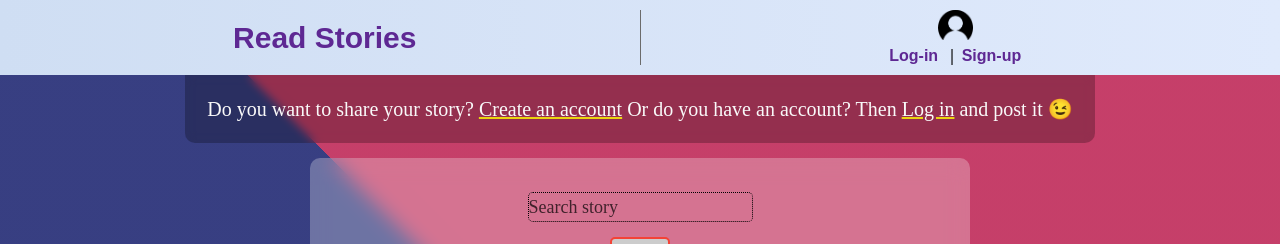
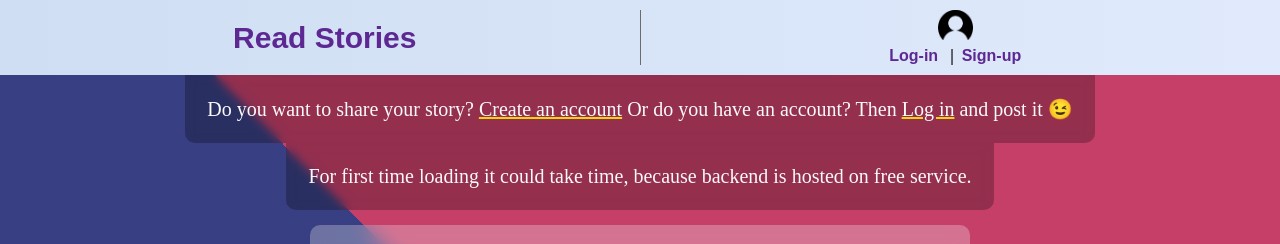
Before and after one commit to Aryak880/story-frontend, a React (Create React App) app: page / in a window 1280 px wide. Shown: the top 244 px of the page. Built offline with nearby package versions, Linux system fonts and the light colour scheme; no server answers.

Commit message:
added message for backed load issue

```diff
--- /dev/null
+++ b/src/components/other/createAccount/FirstLoadingBackend.js
@@ -0,0 +1,15 @@
+import React from 'react'
+import './createAccount.css'
+
+
+const FirstLoadingBackend = () => {
+    return (
+        <div className='create-account-container'>
+            <p>
+                For first time loading it could take time, because backend is hosted on free service.
+            </p>
+        </div>
+    )
+}
+
+export default FirstLoadingBackend
--- a/src/components/story/storyContainer/StoryContainer.js
+++ b/src/components/story/storyContainer/StoryContainer.js
@@ -5,6 +5,7 @@ import NoStory from '../noStory/NoStory'
 import StoryCard from '../storyCard/StoryCard'
 import SURL from '../../../const'
 import CreateAccount from '../../other/createAccount/CreateAccount'
+import FirstLoadingBackend from '../../other/createAccount/FirstLoadingBackend'
 
 const StoryContainer = ({userData}) => {
     const [stories, setStories] = useState([])
@@ -15,6 +16,7 @@ const StoryContainer = ({userData}) => {
     const [isLoggedIn] = useState(Object.keys(userData).length !== 0)
     const [totalStories] = useState(0)
     const [pageNo, setPageNo] = useState(1)
+    const [firstLoading, setFirstLoading] = useState(true)
 
     useEffect(() => {
         setLoading(true)
@@ -25,6 +27,8 @@ const StoryContainer = ({userData}) => {
                 setIsLoded(true)
                 setLoading(false)
             })
+
+            setFirstLoading(false);
         }
 
         fetchStories()
@@ -52,6 +56,7 @@ const StoryContainer = ({userData}) => {
     return (
         <div className='story-create-account-container'>
             {!isLoggedIn && <CreateAccount />}
+            {firstLoading && <FirstLoadingBackend />}
 
             <form onSubmit={handleSearchSubmit} className='searchStoryContainer'>
                 <input placeholder='Search story' type='text' value={query} onChange={(e) => setQuery(e.target.value)}/>
```
